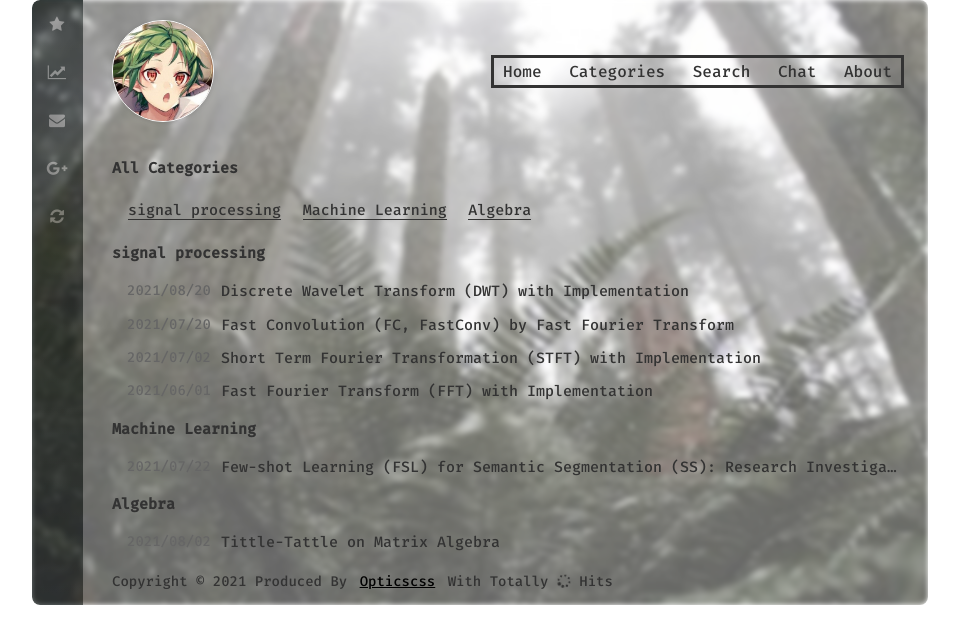
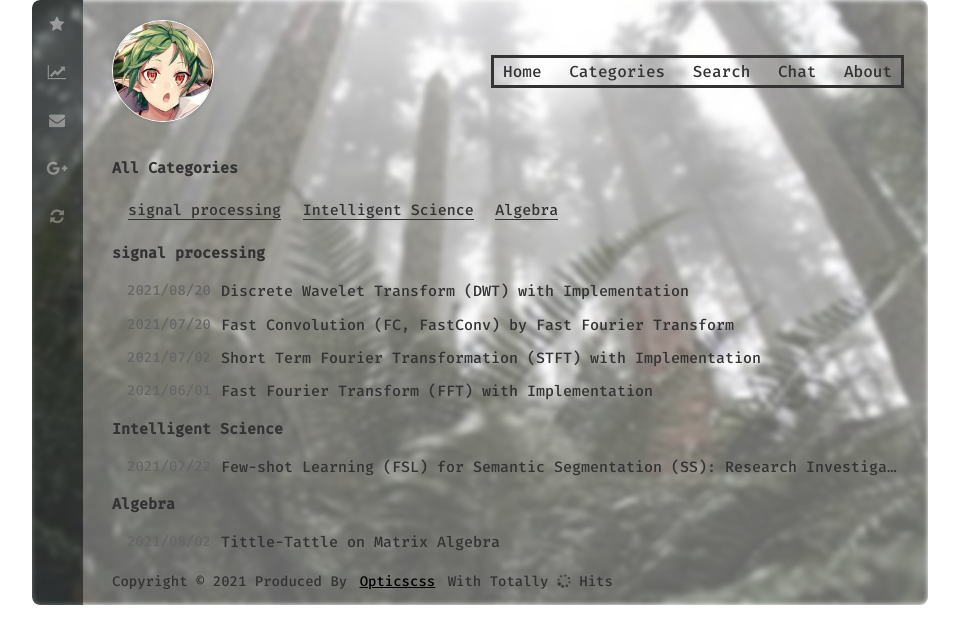
Before and after one commit to Opticcss/Opticcss.github.io, a Jekyll site: the page built from pages/categories.html, in a window 1280 px wide. Shown: the top 644 px of the page, without its empty margins (160-1119 px from the left). Built offline with Jekyll 4.4.1, drawn with Linux system fonts in a browser that asks for light colours; comment, search, counter and statistics services are not loaded.

Commit message:
Update 2021-07-22-Few-shot Learning (FSL) for Semantic Segmentation (SS).md

```diff
--- a/_posts/2021-07-22-Few-shot Learning (FSL) for Semantic Segmentation (SS).md
+++ b/_posts/2021-07-22-Few-shot Learning (FSL) for Semantic Segmentation (SS).md
@@ -2,7 +2,7 @@
 layout: optics_post
 title:  "Few-shot Learning (FSL) for Semantic Segmentation (SS): Research Investigation Report (for USTC-IMCL Hiring only)"
 author: Li Jinzhao
-categories: [Machine Learning]
+categories: [Intelligent Science]
 image: ....jpg
 tags: [Few-shot Learning, Semantic Segmentation]
 typora-root-url: ..
```
